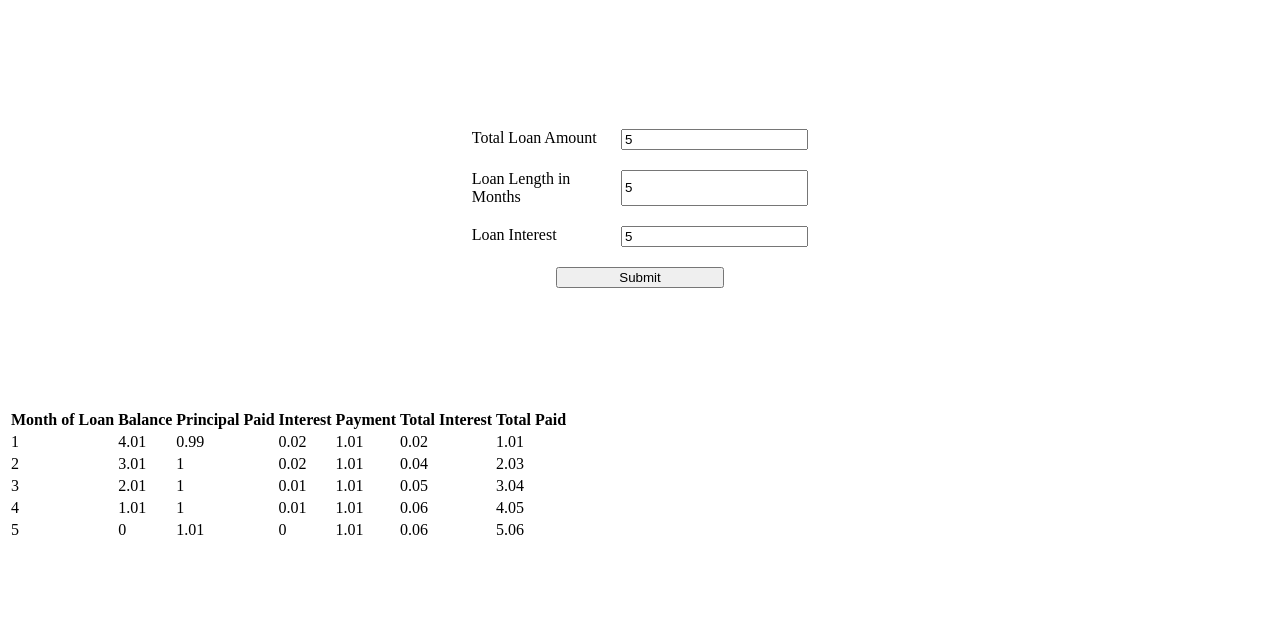
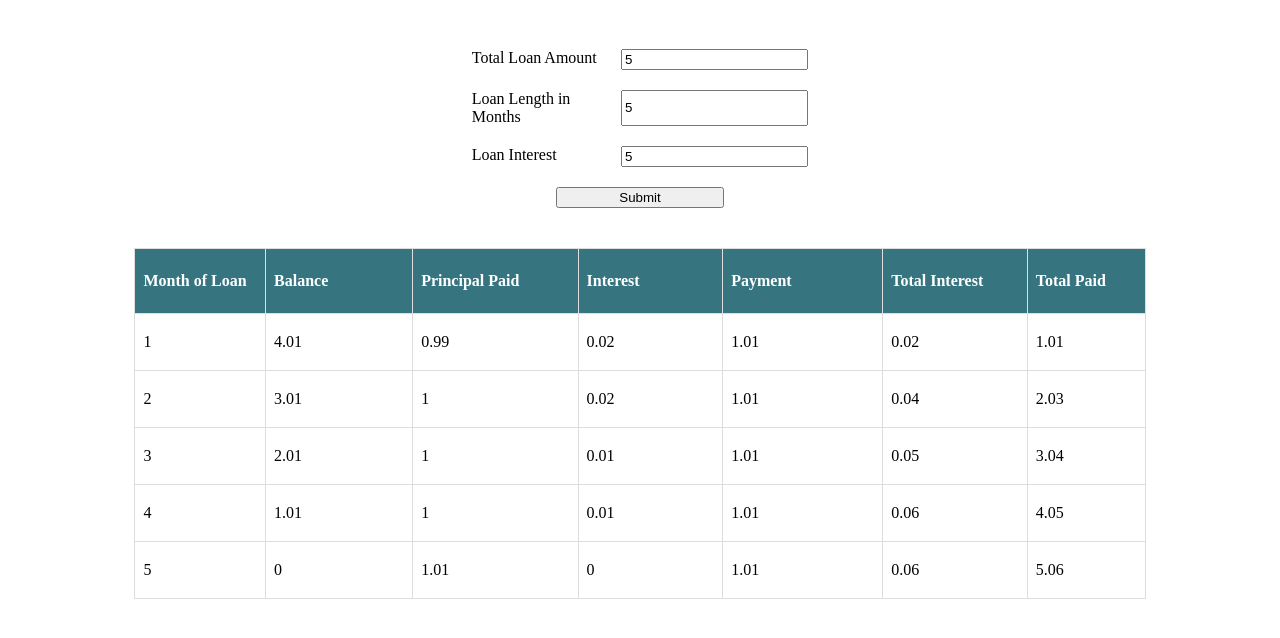
Before and after one commit to koowip/coding_exercise_amortization, a React (Vite) app: page / in a window 1280 px wide. Both pictures are taken after typing "5", "5", "5" into the empty fields and a click on the button "Submit". Shown: the top 638 px of the page. Built offline with nearby package versions, Linux system fonts and the light colour scheme.

Commit message:
Formatted table style and added conditional render for data table

```diff
--- a/src/App.tsx
+++ b/src/App.tsx
@@ -11,7 +11,7 @@ function App() {
   return (
     <>
       <InputComp setAmoritzationData={setAmoritzationData}/>
-      <DataTableComp amoritizationData={amortizationData}/>
+      {amortizationData.length > 0 && <DataTableComp amoritizationData={amortizationData}/>}
     </>
   )
 }
--- a/src/Components/DataTableComp.tsx
+++ b/src/Components/DataTableComp.tsx
@@ -1,7 +1,9 @@
+import '../styles/DataTableComp.css'
 
 export default function DataTableComp({amoritizationData}) {
 
-  return(
+    return (
+    <div className="data-table">
       <table>
         <thead>
           <tr>
@@ -28,5 +30,6 @@ export default function DataTableComp({amoritizationData}) {
           ))}
         </tbody>
       </table>
-  );
+    </div>
+    )
 };
--- /dev/null
+++ b/src/styles/DataTableComp.css
@@ -0,0 +1,31 @@
+.data-table {
+  display: flex;
+  justify-content: center;
+  height: 30vh;
+  width: 100%;
+  padding: 0;
+  margin: 0;
+ }
+
+ .data-table table {
+  border-collapse: collapse;
+  width: 80%;
+  padding: 0;
+  margin: 0;
+ }
+
+ .data-table th, .data-table td {
+  border: 1px solid #ddd;
+  line-height: 2;
+  padding: 8px;
+  width: 40px;
+  height: 40px;
+ }
+
+ .data-table th {
+  padding-top: 12px;
+  padding-bottom: 12px;
+  text-align: left;
+  background-color: rgb(54, 117, 128);
+  color: white;
+ }
--- a/src/styles/InputComp.css
+++ b/src/styles/InputComp.css
@@ -2,7 +2,7 @@
   display: flex;
   justify-content: center;
   align-items: center;
-  height: 50vh;
+  height: 30vh;
   padding: 0 20px;
  }
 
```
Lines whose indentation alone changed are shown as unchanged.
